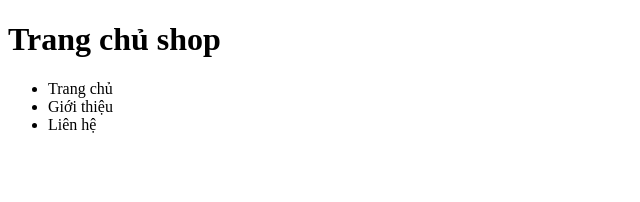
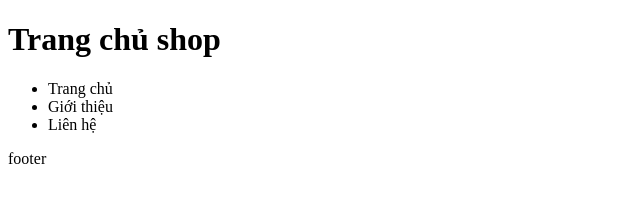
Before and after one commit to iMasewi/Bai-tap-lon-web, a plain HTML site: page index.html in a window 1280 px wide. Shown: the full height of the page, 0-640 px from the left. Drawn offline with Linux system fonts and the light colour scheme.

Commit message:
update Trang chu

```diff
--- a/index.html
+++ b/index.html
@@ -15,5 +15,8 @@
             <li>Liên hệ</li>
         </ul>
     </div>
+    <footer>
+        <div>footer</div>
+    </footer>
 </body>
 </html>
```
